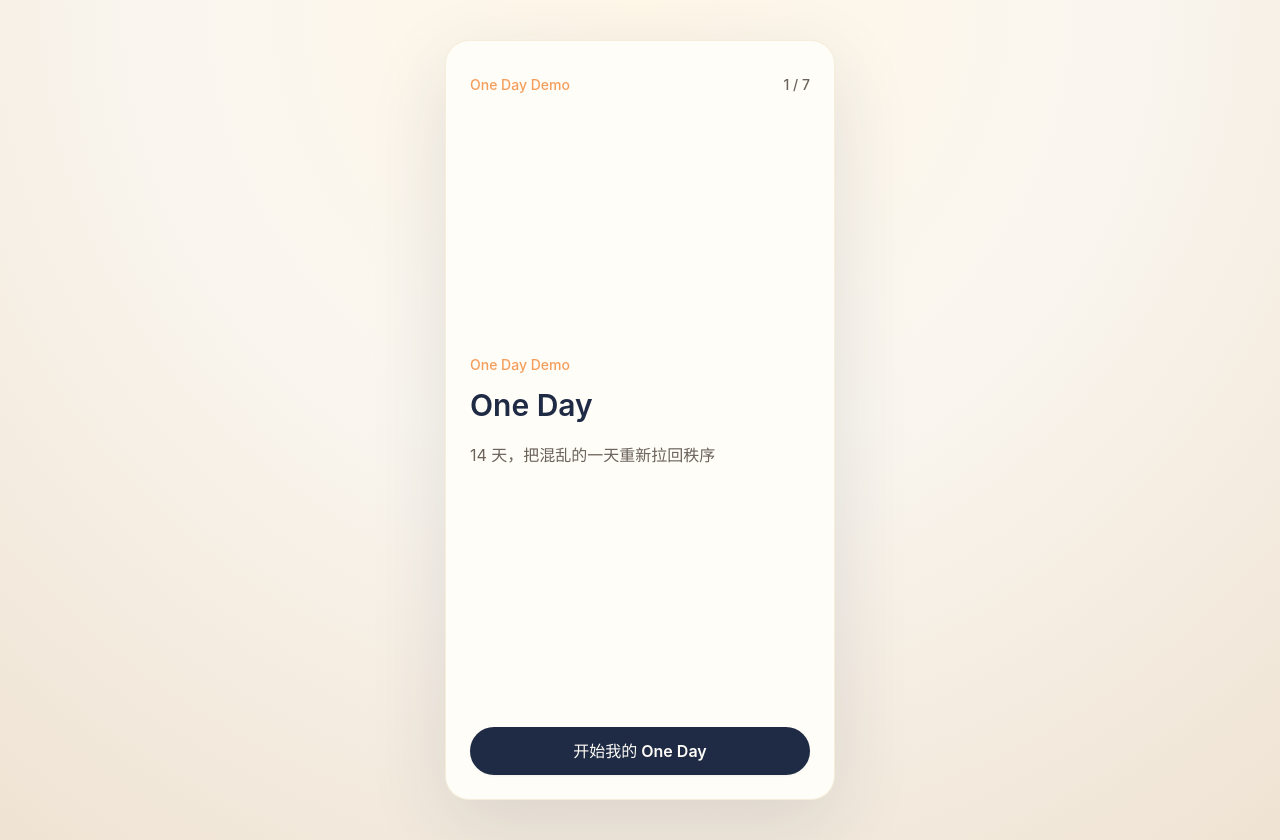
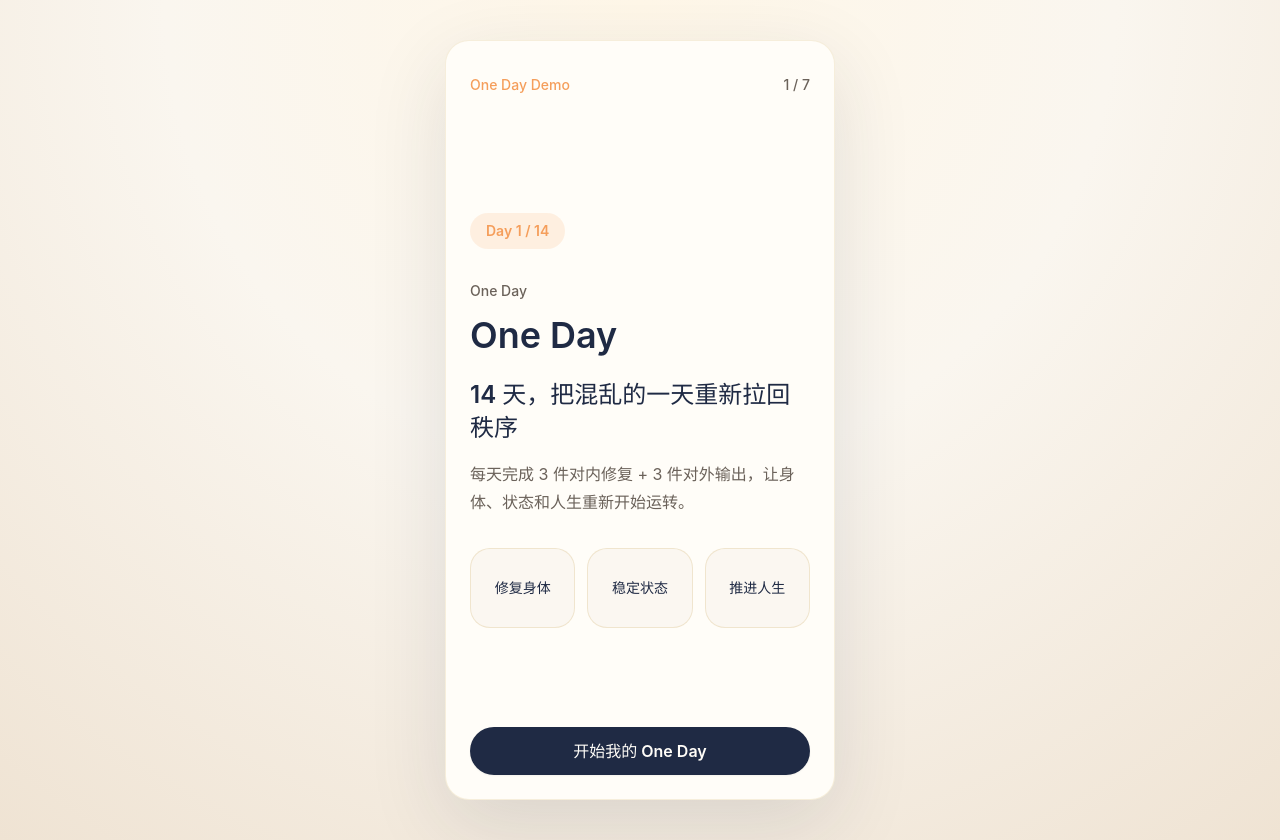
Before and after one commit to swen-chan/oneday, a React (Vite) app: page / in a window 1280 px wide. Built offline with nearby package versions, Linux system fonts and the light colour scheme.

Commit message:
module-05: build landing page

```diff
--- a/src/App.tsx
+++ b/src/App.tsx
@@ -3,6 +3,7 @@ import { PrimaryButton } from "./components/Button";
 import { PhoneFrame } from "./components/PhoneFrame";
 import { ProgressHeader } from "./components/ProgressHeader";
 import { demoData } from "./data/demoData";
+import { Landing } from "./pages/Landing";
 
 type FlowStep = {
   id: string;
@@ -79,6 +80,28 @@ export default function App() {
     setCurrentStepIndex((index) => Math.max(index - 1, 0));
   }
 
+  function renderCurrentStep() {
+    if (currentStep.id === "landing") {
+      return <Landing onStart={goNext} />;
+    }
+
+    return (
+      <>
+        <div className="flex flex-1 flex-col justify-center">
+          <p className="mb-3 text-sm font-medium text-dawn-orange">{currentStep.eyebrow}</p>
+          <h1 className="text-3xl font-semibold leading-tight">{currentStep.title}</h1>
+          <p className="mt-4 text-base leading-7 text-muted-text">{currentStep.body}</p>
+        </div>
+
+        {currentStep.primaryCta ? (
+          <PrimaryButton onClick={goNext} className="mt-12">
+            {currentStep.primaryCta}
+          </PrimaryButton>
+        ) : null}
+      </>
+    );
+  }
+
   return (
     <PhoneFrame>
       <ProgressHeader
@@ -86,18 +109,7 @@ export default function App() {
         totalSteps={flowSteps.length}
         onBack={isFirstStep ? undefined : goBack}
       />
-
-      <div className="flex flex-1 flex-col justify-center">
-        <p className="mb-3 text-sm font-medium text-dawn-orange">{currentStep.eyebrow}</p>
-        <h1 className="text-3xl font-semibold leading-tight">{currentStep.title}</h1>
-        <p className="mt-4 text-base leading-7 text-muted-text">{currentStep.body}</p>
-      </div>
-
-      {currentStep.primaryCta ? (
-        <PrimaryButton onClick={goNext} className="mt-12">
-          {currentStep.primaryCta}
-        </PrimaryButton>
-      ) : null}
+      {renderCurrentStep()}
     </PhoneFrame>
   );
 }
--- /dev/null
+++ b/src/pages/Landing.tsx
@@ -0,0 +1,42 @@
+import { PrimaryButton } from "../components/Button";
+import { demoData } from "../data/demoData";
+
+type LandingProps = {
+  onStart: () => void;
+};
+
+export function Landing({ onStart }: LandingProps) {
+  return (
+    <div className="flex flex-1 flex-col">
+      <section className="flex flex-1 flex-col justify-center">
+        <div className="mb-8 inline-flex w-fit items-center rounded-full bg-dawn-orange/15 px-4 py-2 text-sm font-semibold text-dawn-orange">
+          Day {demoData.currentDay} / {demoData.totalDays}
+        </div>
+
+        <p className="text-sm font-medium text-muted-text">One Day</p>
+        <h1 className="mt-3 text-4xl font-semibold leading-tight text-night-blue">
+          {demoData.productName}
+        </h1>
+        <h2 className="mt-5 text-2xl font-semibold leading-snug text-night-blue">
+          {demoData.landing.headline}
+        </h2>
+        <p className="mt-4 text-base leading-7 text-muted-text">{demoData.landing.subtitle}</p>
+
+        <div className="mt-8 grid grid-cols-3 gap-3">
+          {demoData.landing.valueCards.map((value) => (
+            <div
+              key={value}
+              className="flex min-h-20 items-center justify-center rounded-[20px] border border-soft-gold/25 bg-cream/80 px-2 text-center text-sm font-semibold leading-5 text-night-blue"
+            >
+              {value}
+            </div>
+          ))}
+        </div>
+      </section>
+
+      <PrimaryButton onClick={onStart} className="mt-8">
+        {demoData.landing.cta}
+      </PrimaryButton>
+    </div>
+  );
+}
```
Also changed, not shown: 1 other file (tests, documents, lock files or other folders).
